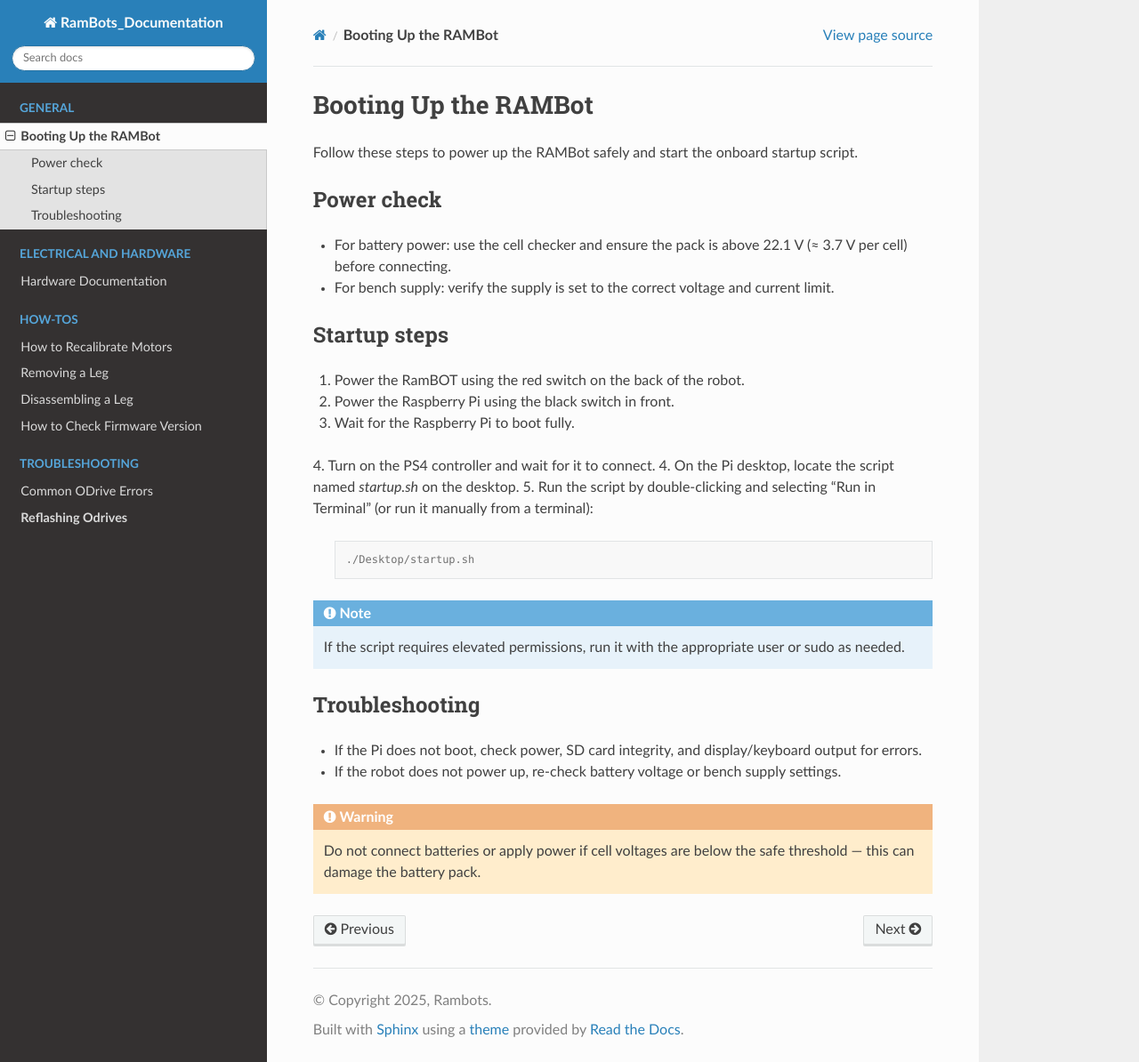
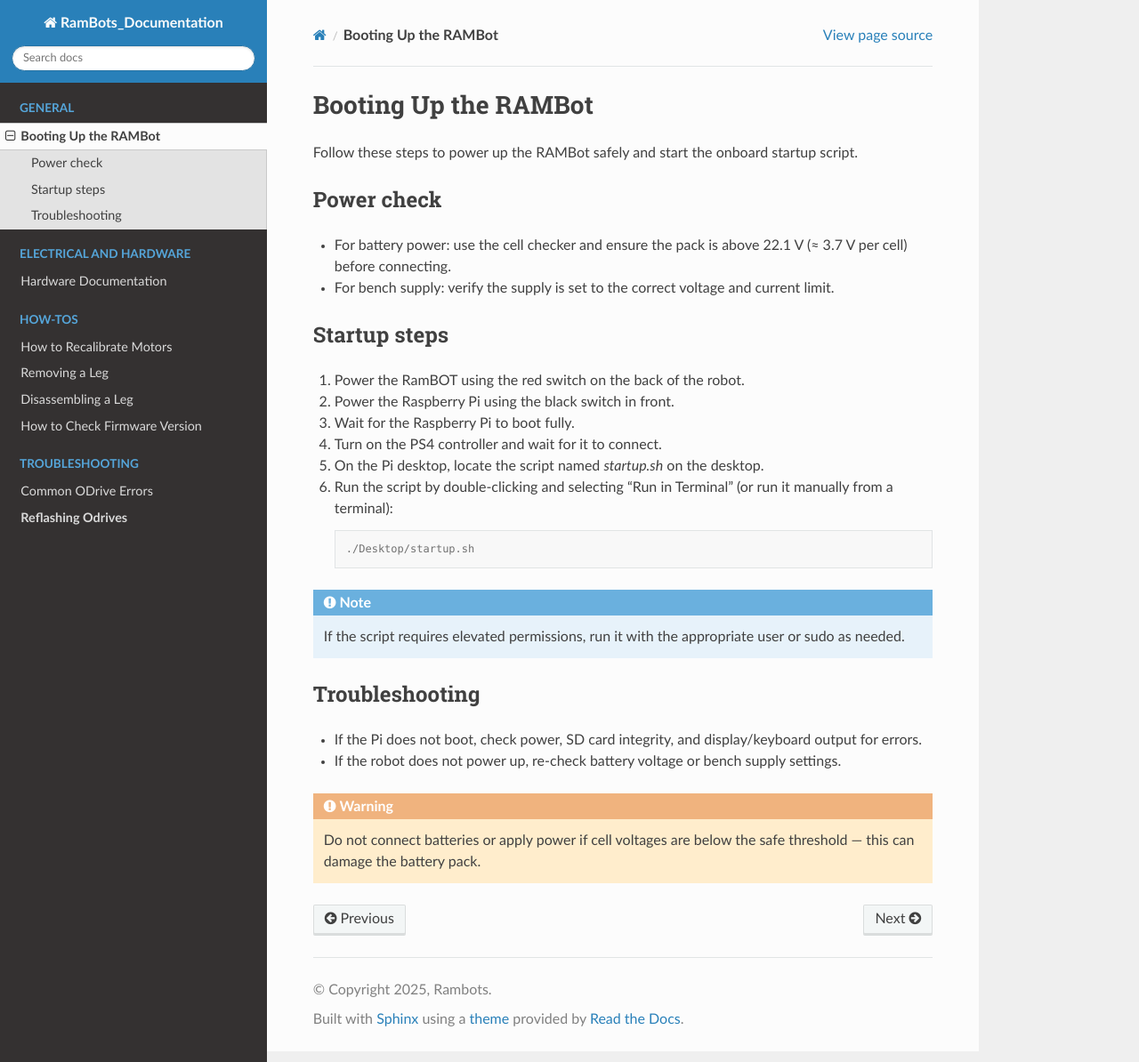
Before and after one commit to RAMBotsCSU/RamBots-Documentation, a Sphinx documentation site: the page built from source/bootup.rst, in a window 1280 px wide and 1194 px high. Shown: the whole window at 89% size. Built offline with Sphinx 7.4.7 and the Read the Docs theme 3.1.0, drawn with Linux system fonts in a browser that asks for light colours.

Commit message:
Fixed the number in booting

```diff
--- a/source/bootup.rst
+++ b/source/bootup.rst
@@ -14,8 +14,8 @@ Startup steps
 2. Power the Raspberry Pi using the black switch in front.
 3. Wait for the Raspberry Pi to boot fully.
 4. Turn on the PS4 controller and wait for it to connect.
-4. On the Pi desktop, locate the script named `startup.sh` on the desktop.
-5. Run the script by double-clicking and selecting "Run in Terminal" (or run it manually from a terminal):
+5. On the Pi desktop, locate the script named `startup.sh` on the desktop.
+6. Run the script by double-clicking and selecting "Run in Terminal" (or run it manually from a terminal):
 
    .. code-block:: console
 
```
